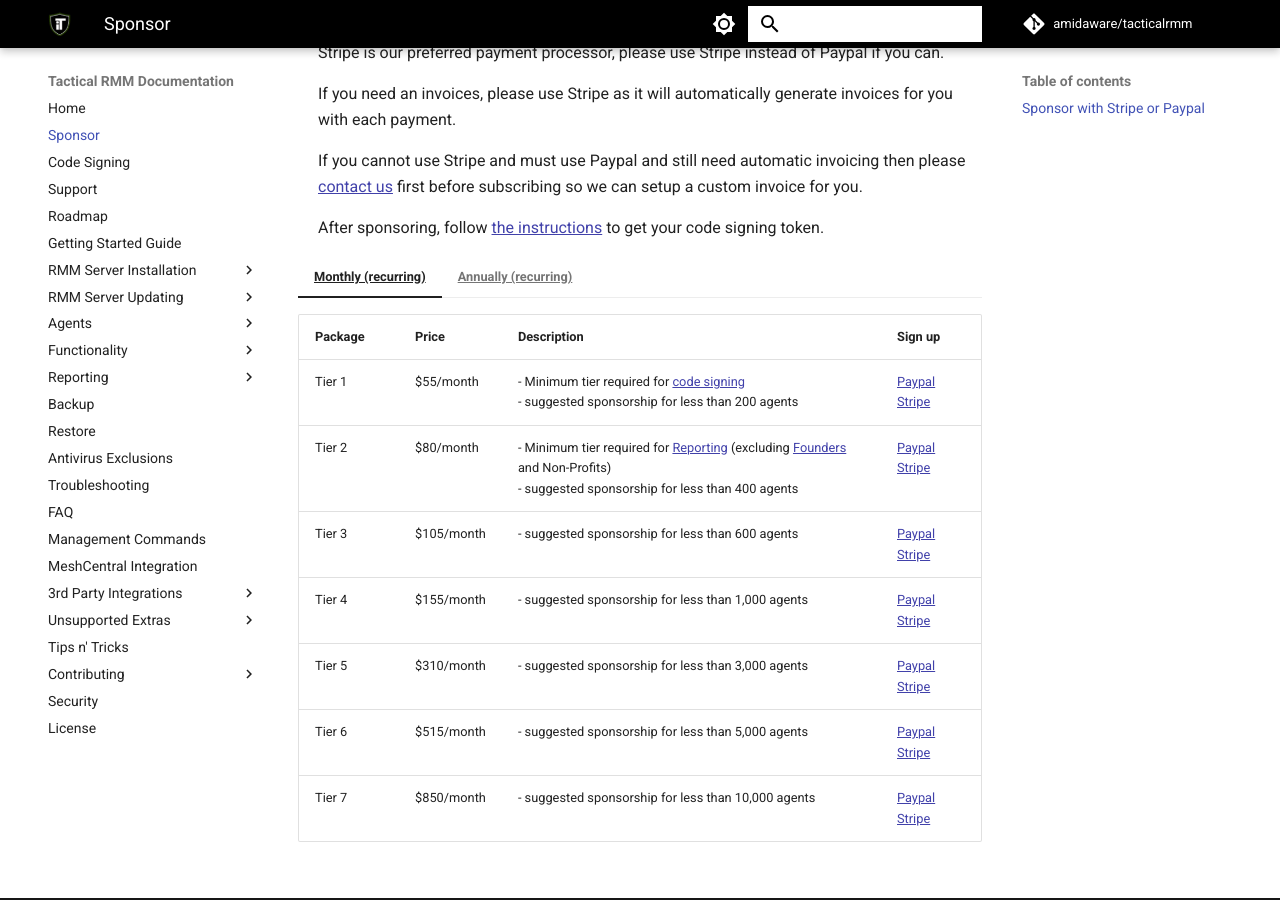
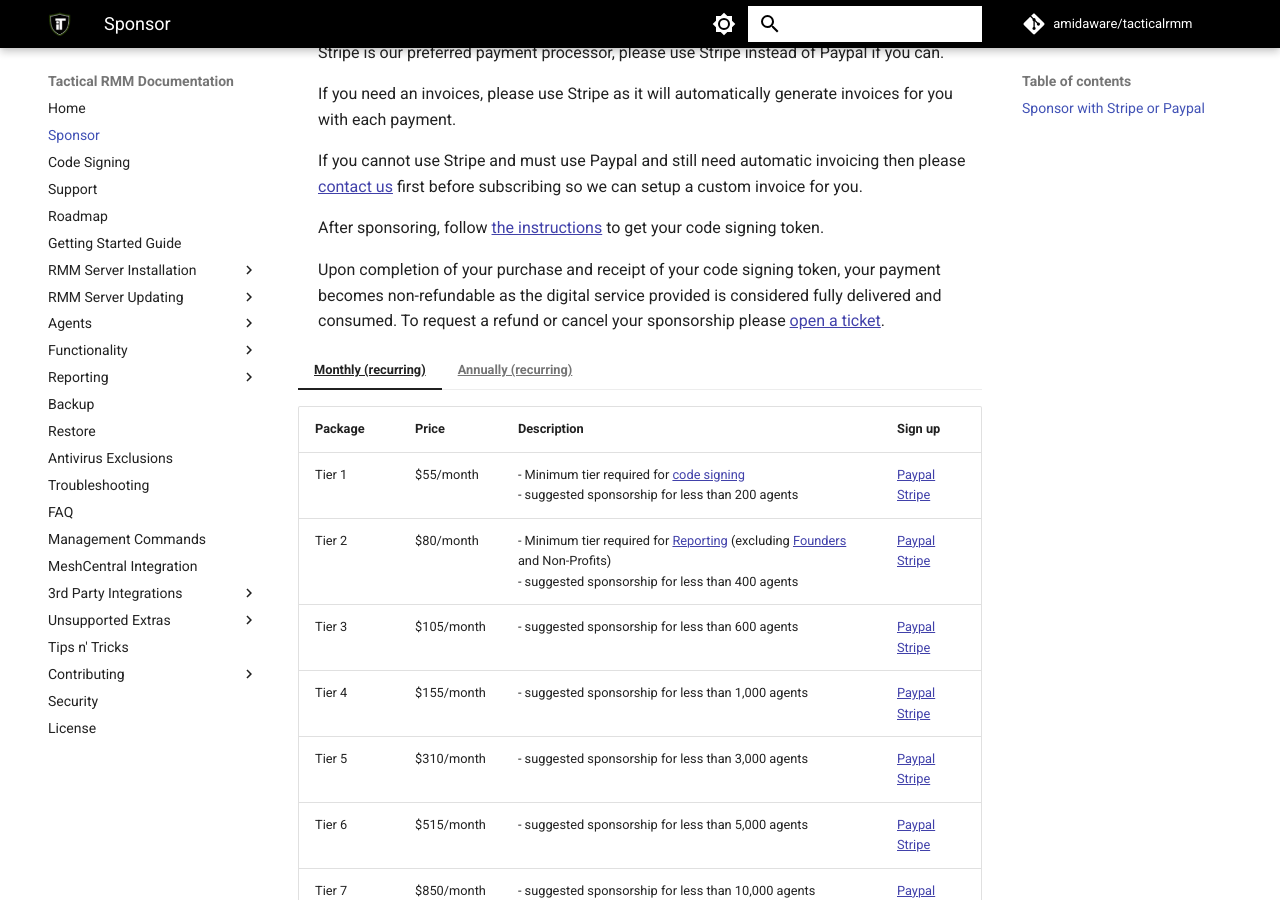
Before and after one commit to amidaware/trmm-docs, an MkDocs documentation site: the page built from docs/sponsor.md, in a window 1280 px wide and 900 px high, scrolled down 664 px. Built offline with MkDocs 1.6.1 and Material for MkDocs 9.7.7, drawn with Linux system fonts in a browser that asks for light colours; comment, search, counter and statistics services are not loaded.

Commit message:
add info on refunds/cancellations

```diff
--- a/docs/sponsor.md
+++ b/docs/sponsor.md
@@ -17,6 +17,9 @@
 If you cannot use Stripe and must use Paypal and still need automatic invoicing then please [contact us](https://support.amidaware.com/) first before subscribing so we can setup a custom invoice for you.
 
 After sponsoring, follow [the instructions](code_signing.md#code-signing) to get your code signing token.
+
+Upon completion of your purchase and receipt of your code signing token, your payment becomes non-refundable as the digital service provided is considered fully delivered and consumed. To request a refund or cancel your sponsorship please [open a ticket](https://support.amidaware.com/).
+
 
 === "Monthly (recurring)"
 
```
